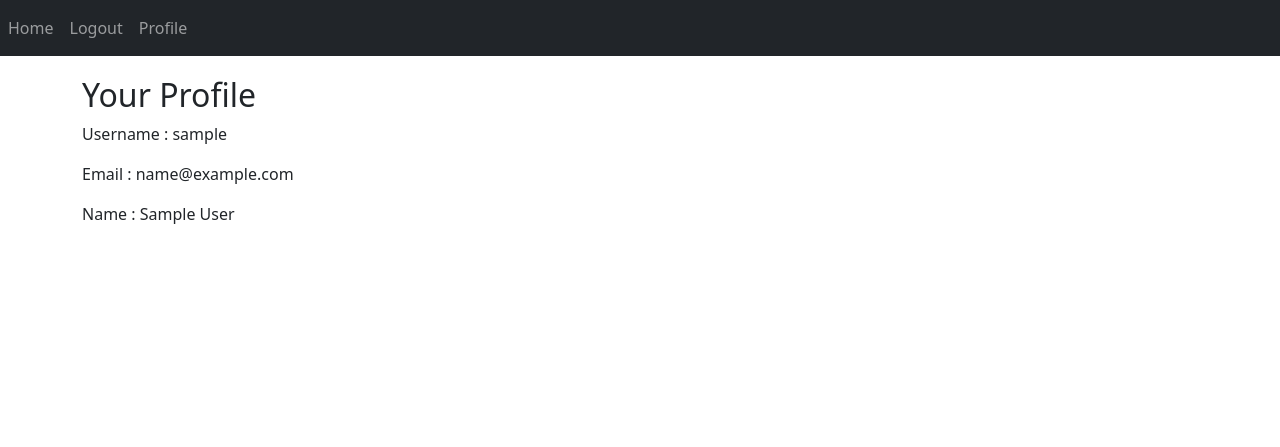
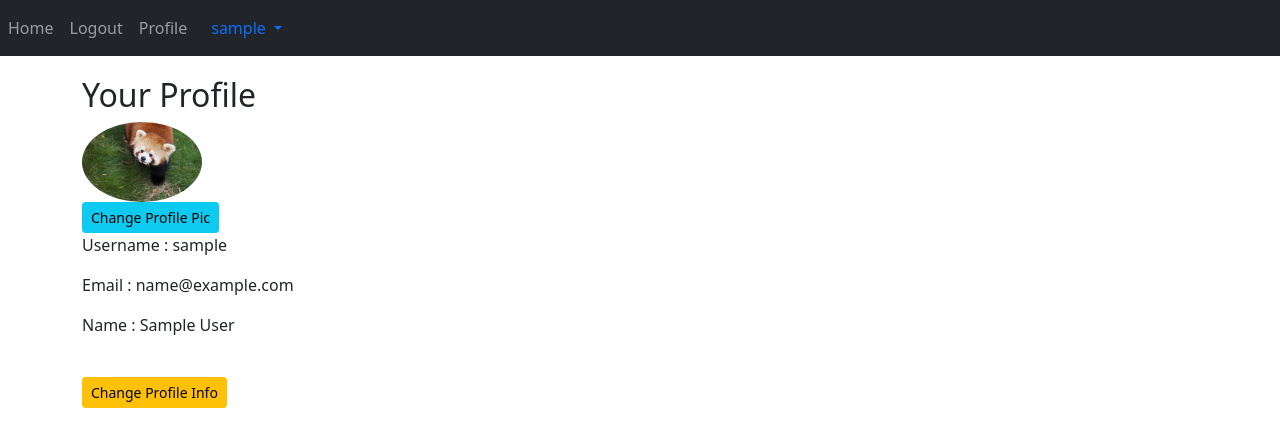
Before and after one commit to zhouliupku/my_blog_project, a Django app: page /account/profile/ in a window 1280 px wide. Shown: the top 447 px of the page. Run offline with Django 3.2, Linux system fonts and the light colour scheme; the visitor is signed in with stand-in values (Sample User, id 1).

Commit message:
profile finished

```diff
--- a/my_project/App_Login/urls.py
+++ b/my_project/App_Login/urls.py
@@ -8,5 +8,9 @@ urlpatterns = [
     path('signin/', views.login_page, name='signin'),
     path('logout/', views.logout_user, name='logout'),
     path('profile/', views.profile, name='profile'),
+    path('change-profile/', views.user_change, name='user_change'),
+    path('password/', views.pass_change, name='pass_change'),
+    path('change-profile-image/', views.add_pro_pic, name='add_pro_pic'),
+    path('change-picture/', views.change_pro_pic, name='change_pro_pic'),
 
 ]
--- a/my_project/App_Login/views.py
+++ b/my_project/App_Login/views.py
@@ -1,9 +1,9 @@
 from django.shortcuts import render, HttpResponseRedirect
-from django.contrib.auth.forms import UserCreationForm, AuthenticationForm
+from django.contrib.auth.forms import UserCreationForm, AuthenticationForm, PasswordChangeForm
 from django.contrib.auth import login, authenticate, logout
 from django.urls import reverse
 from django.contrib.auth.decorators import login_required
-from App_Login.forms import SignUpForm
+from App_Login.forms import SignUpForm, UserProfileChange, ProfilePic
 
 
 # Create your views here.
@@ -44,3 +44,52 @@ def logout_user(request):
 @login_required
 def profile(request):
     return render(request, 'App_Login/profile.html', context={})
+
+
+@login_required
+def user_change(request):
+    current_user = request.user
+    form = UserProfileChange(instance=current_user)
+    if request.method == 'POST':
+        form = UserProfileChange(request.POST, instance=current_user)
+        if form.is_valid():
+            form.save()
+            form = UserProfileChange(instance=current_user)
+    return render(request, 'App_Login/change_profile.html', context={'form': form})
+
+
+@login_required
+def pass_change(request):
+    current_user = request.user
+    changed = False
+    form = PasswordChangeForm(current_user)
+    if request.method == 'POST':
+        form = PasswordChangeForm(current_user, data=request.POST)
+        if form.is_valid():
+            form.save()
+            changed = True
+    return render(request, 'App_Login/pass_change.html', context={'form': form, 'changed': changed})
+
+
+@login_required
+def add_pro_pic(request):
+    form = ProfilePic()
+    if request.method == 'POST':
+        form = ProfilePic(request.POST, request.FILES)
+        if form.is_valid():
+            user_obj = form.save(commit=False)
+            user_obj.user = request.user
+            user_obj.save()
+            return HttpResponseRedirect(reverse('App_Login:profile'))
+    return render(request, 'App_Login/pro_pic_add.html', context={'form': form})
+
+
+@login_required
+def change_pro_pic(request):
+    form = ProfilePic(instance=request.user.user_profile)
+    if request.method == 'POST':
+        form = ProfilePic(request.POST, request.FILES, instance=request.user.user_profile)
+        if form.is_valid():
+            form.save()
+            return HttpResponseRedirect(reverse('App_Login:profile'))
+    return render(request, 'App_Login/pro_pic_add.html', context={'form': form})
--- a/my_project/my_project/settings.py
+++ b/my_project/my_project/settings.py
@@ -44,6 +44,7 @@ INSTALLED_APPS = [
     'App_Login',
     'App_Blog',
     'crispy_forms',
+    'django_cleanup.apps.CleanupConfig',
 ]
 
 CRISPY_TEMPLATE_PACK = 'bootstrap4'
@@ -127,7 +128,7 @@ USE_TZ = True
 # https://docs.djangoproject.com/en/3.2/howto/static-files/
 
 STATIC_URL = '/static/'
-STATICFILES_DIR = [STATIC_DIR,]
+STATICFILES_DIR = [STATIC_DIR, ]
 
 # Default primary key field type
 # https://docs.djangoproject.com/en/3.2/ref/settings/#default-auto-field
--- a/my_project/my_project/urls.py
+++ b/my_project/my_project/urls.py
@@ -1,5 +1,7 @@
 from django.contrib import admin
 from django.urls import path, include
+from django.conf import settings
+from django.contrib.staticfiles.urls import static, staticfiles_urlpatterns
 from . import views
 
 urlpatterns = [
@@ -8,3 +10,6 @@ urlpatterns = [
     path('blog/', include('App_Blog.urls')),
     path('', views.index, name='index')
 ]
+
+urlpatterns += staticfiles_urlpatterns()
+urlpatterns += static(settings.MEDIA_URL, document_root=settings.MEDIA_ROOT)
--- a/my_project/templates/App_Login/profile.html
+++ b/my_project/templates/App_Login/profile.html
@@ -5,10 +5,23 @@
 {% block body_block %}
 <h2>Your Profile </h2>
 
+{% if user.user_profile %}
+<img src="/media/{{user.user_profile.profile_pic}}" class="rounded-circle" width="120px">
+<br><br>
+<a href="{% url 'App_Login:change_pro_pic' %}" class="btn btn-info btn-sm">Change Profile Pic</a>
+
+
+{% else %}
+<img src="/media/download.jpg" class="rounded-circle" width="120px">
+<br>
+<a href="{% url 'App_Login:add_pro_pic' %}" class="btn btn-info btn-sm">Change Profile Pic</a>
+{% endif %}
 
 <p>Username : {{ user.username }}</p>
 <p>Email : {{ user.email }}</p>
 <p>Name : {{ user.first_name }} {{ user.last_name }}</p>
 
+<br>
+<a href="{% url 'App_Login:user_change' %}" class="btn btn-warning btn-sm">Change Profile Info</a>
 
 {% endblock %}
--- a/my_project/templates/base.html
+++ b/my_project/templates/base.html
@@ -37,10 +37,20 @@
             <li class="nav-item active">
                 <a class="nav-link" href="{% url 'App_Login:signin' %}">Login</a>
             </li>
+            {% endif %}
+        </ul>
+        {% if user.is_authenticated %}
+        <div class="nav-item dropdown">
+          <a class="nav-link dropdown-toggle" href="#" id="navbardrop" data-toggle="dropdown">
+            {{ user.username }}
+          </a>
+          <div class="dropdown-menu">
+            <a class="dropdown-item" href="{% url 'App_Login:profile' %}">Your Profile</a>
+            <a class="dropdown-item" href="{% url 'App_Login:logout' %}">Logout</a>
 
-            {% endif %}
-
-        </ul>
+        </div>
+      </div>
+      {% endif %}
 
     </nav>
     <div class="container" style="padding-top:20px">
```
Also changed, not shown: my_project/templates/App_Login/change_profile.html (added, +16 -0 lines), my_project/templates/App_Login/pass_change.html (added, +22 -0 lines), my_project/templates/App_Login/pro_pic_add.html (added, +16 -0 lines), my_project/media/download.jpg (added), my_project/media/profile_pics/blogpic.jpg (added), my_project/media/profile_pics/blogpic2.jpg (added).
